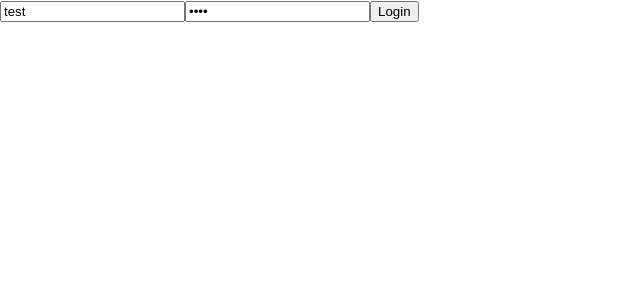
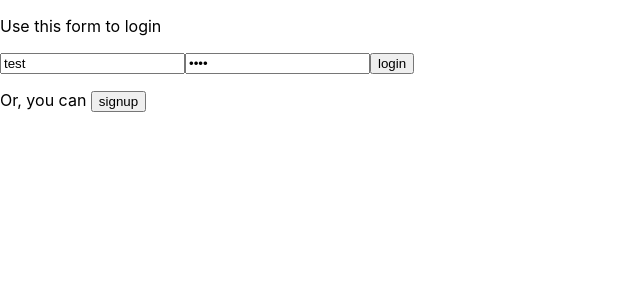
Before and after one commit to agmmtoo/manga-turn, a React (Create React App) app: page /manga/1/chapter/1 in a window 1280 px wide. Shown: the top 300 px of the page, without its empty margins (0-640 px from the left). Built offline with nearby package versions, Linux system fonts and the light colour scheme.

Commit message:
login signup ok

```diff
--- a/src/components/LoginForm.js
+++ b/src/components/LoginForm.js
@@ -2,21 +2,44 @@ import { useState } from "react";
 import LoginFetch from "./hooks/LoginFetch";
 
 export default function LoginForm({ setToken }) {
+    const [mode, setMode] = useState('login');
     const [username, setUsername] = useState('test');
     const [password, setPassword] = useState('test');
+    const [error, setError] = useState();
 
     const handleSubmit = async e => {
+        setUsername("");
+        setPassword("");
         e.preventDefault();
-        const { data } = await LoginFetch({ username, password });
-        setToken(data.accessToken);
+
+        // see @https://axios-http.com/docs/handling_errors
+
+        const res = await LoginFetch({ mode, username, password });
+        console.log(res);
+        if (res) switch (res.status) {
+            case 200: setToken(res.data.accessToken);
+                break;
+            case 400: setError(res.data.message);
+                break;
+            default: setError("Unknown error")
+        }
     };
-
+    const switchMode = e => {
+        e.preventDefault();
+        setUsername("");
+        setPassword("");
+        setError();
+        setMode(mode === "login" ? "signup" : "login");
+    }
     return (
-
-        <form onSubmit={handleSubmit}>
-            <input type="text" value={username} onChange={e => setUsername(e.target.value)} />
-            <input type="password" value={password} onChange={e => setPassword(e.target.value)} />
-            <button>Login</button>
-        </form>
+        <>
+            {error ? <p>{error}</p> : <p>Use this form to {mode}</p>}
+            <form onSubmit={handleSubmit}>
+                <input type="text" value={username} onChange={e => setUsername(e.target.value)} required />
+                <input type="password" value={password} onChange={e => setPassword(e.target.value)} required />
+                <button>{mode}</button>
+            </form>
+            <p>Or, you can <button onClick={switchMode}>{mode === "login" ? "signup" : "login"}</button></p>
+        </>
     );
 }
--- a/src/components/RenderMangaList.js
+++ b/src/components/RenderMangaList.js
@@ -1,5 +1,5 @@
 // Dummy cover, since it's expensive to loade images over network mobile-data-wise
-import cover from "./cover.png"
+import dummyCover from "./cover.png"
 import { Link } from "react-router-dom";
 
 const RenderMangaList = ({ data: { mangaList, totalElements } }) => {
@@ -27,7 +27,7 @@ const RenderManga = manga => {
                 pathname: `/manga/${manga.id}`,
                 state: manga
             }} >
-                <img src={manga.coverImagePath} alt={manga.name} style={{ width: "165px" }} />
+                <img src={dummyCover} alt={manga.name} style={{ width: "165px" }} />
             </Link>
             <p>{manga.name}</p>
             <p>{manga.uploadedBy}</p>
--- a/src/components/hooks/LoginFetch.js
+++ b/src/components/hooks/LoginFetch.js
@@ -1,8 +1,12 @@
 import axios from "axios";
 
-const uri = `https://mangaturn.games/dev/api/auth/login/`;
-
-export default async function LoginFetch({ username, password }) {
+export default async function LoginFetch({ mode, username, password }) {
+    let uri = {
+        login: `https://mangaturn.games/dev/api/auth/login`,
+        signup: `https://mangaturn.games/dev/api/auth/signup`
+    };
+    uri = uri[mode];
+    console.log(mode, username, password);
     return await axios.post(uri, { username, password })
-        .catch(e => { throw new Error(`Something went wrong: ${e}`) });
+        .catch(e => e.response);
 };
--- a/src/routes.js
+++ b/src/routes.js
@@ -19,6 +19,7 @@ const AppRoutes = () => {
                 <Route exact path="/">
                     <HomePage token={token} />
                 </Route>
+
                 {/* If MangaDetail is called as children, NO ROUTE PROPS FOR YOU */}
                 <Route exact path="/manga/:mangaId" component={MangaDetailLink} />
                 <Route exact path="/manga/:mangaId/chapter/:chapterId" component={ChapterDetail} />
```
